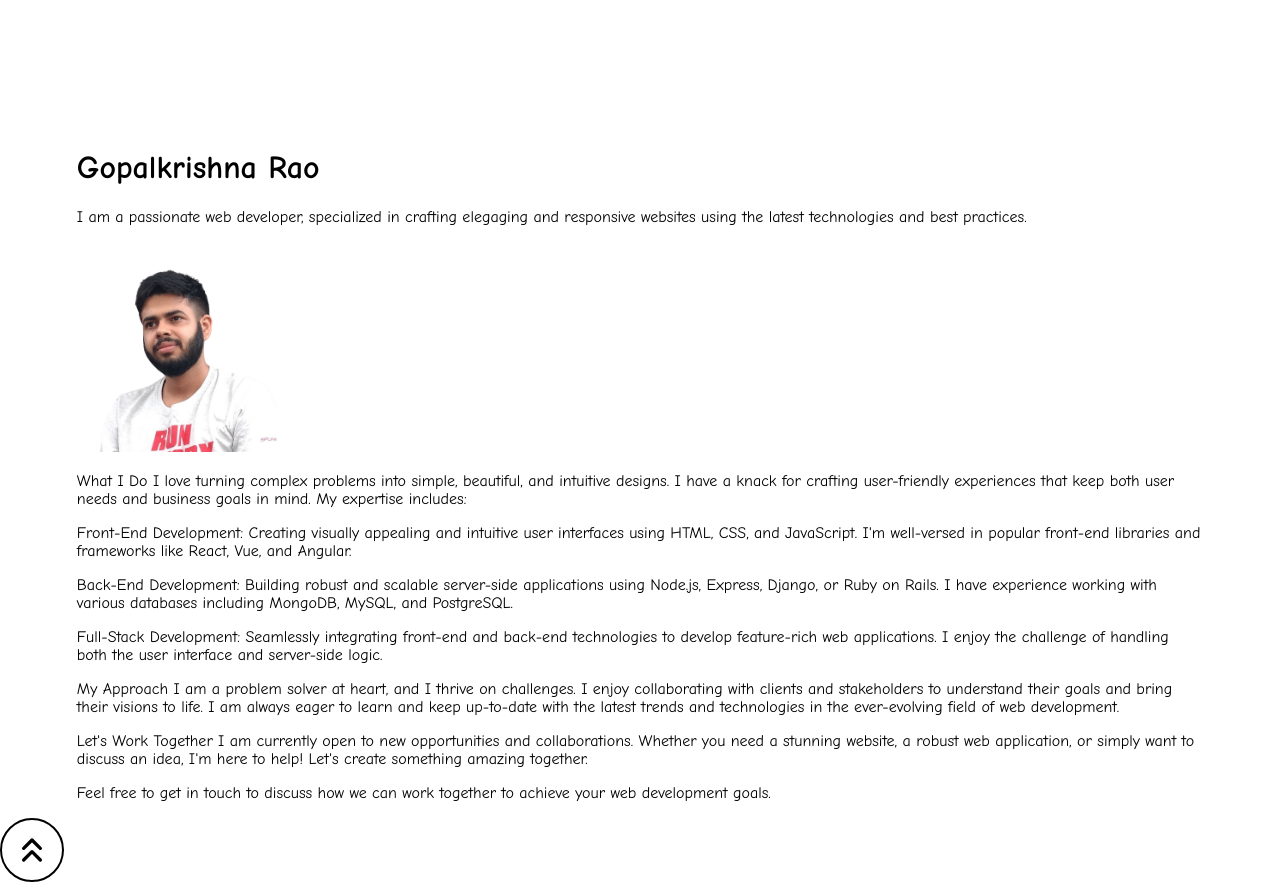
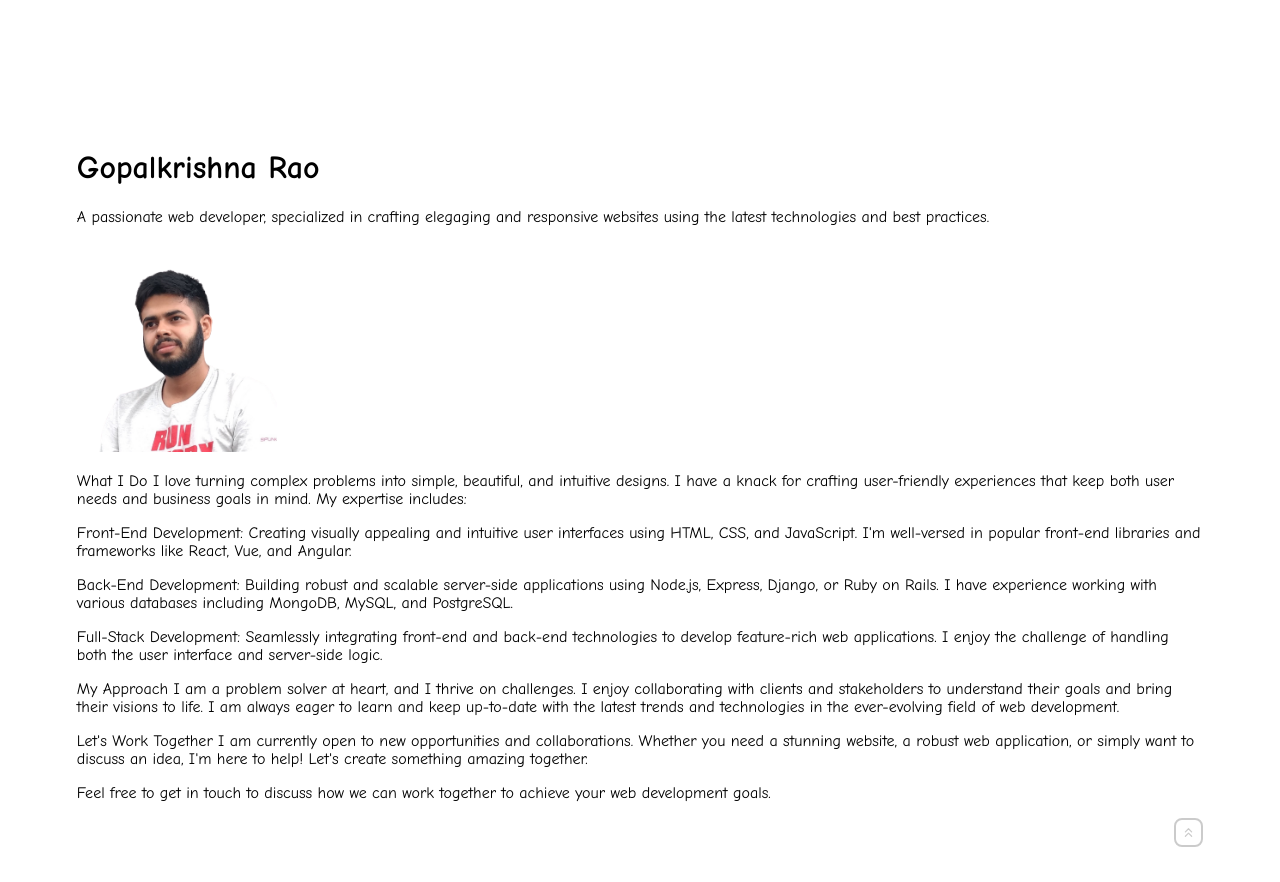
Before and after one commit to GopalkrishaRao/myPortfolio, a React (Create React App) app: page /about in a window 1280 px wide. After the commit the page ends 847 px from the top, so only its background shows below. Built offline with nearby package versions, Linux system fonts and the light colour scheme.

Commit message:
click to Top button

```diff
--- a/src/App.css
+++ b/src/App.css
@@ -7,21 +7,3 @@ a{
     text-decoration: none;
     color: #000;
 }
-
-.move_top{
-    font-size: 40px;
-}
-
-.btn-top{
-    border: 2px solid #000000;
-    border-radius: 50%;
-    height: 60px;
-    width: 60px;
-
-    cursor: pointer;
-
-    display: flex;
-    flex-direction: column;
-    align-items: center;
-    justify-content: center;
-}
--- a/src/App.js
+++ b/src/App.js
@@ -1,7 +1,7 @@
 import './App.css';
 import { Route, Routes } from 'react-router-dom';
 
-import {FiChevronsUp} from 'react-icons/fi'
+
 
 import Navbar from "./components/ui_components/global_components/Navbar/Navbar";
 
@@ -11,12 +11,12 @@ import Projects from './components/pages/projects/Projects';
 import About from './components/pages/about/About';
 import Contact from './components/pages/contact/Contact';
 import Error from './components/pages/services/error/Error';
-import Footer from './components/ui_components/global_components/Footer/Footer';
+import TopBtn from './components/ui_components/global_components/MoveTopBtn/TopBtn';
+// import Footer from './components/ui_components/global_components/Footer/Footer';
 
 function App() {
   return (
     <>
-
     <Navbar/>
     <div className='app'>
     <Routes>
@@ -28,10 +28,7 @@ function App() {
       <Route  path="*" element={<Error/>}/>
     </Routes>
     </div>
-    <div className='btn-top'>
-        <FiChevronsUp className='move_top'/>
-        {/* <p>Top</p> */}
-    </div>
+    <TopBtn/>
     {/* <Footer/> */}
     </>
   );
--- a/src/components/pages/about/About.js
+++ b/src/components/pages/about/About.js
@@ -12,7 +12,7 @@ export default function About() {
           Gopalkrishna Rao
         </h1>
         <p>
-          I am a passionate web developer, specialized in crafting elegaging and responsive websites using the latest technologies and best practices.
+          A passionate web developer, specialized in crafting elegaging and responsive websites using the latest technologies and best practices.
         </p>
       </div>
 
--- /dev/null
+++ b/src/components/ui_components/global_components/MoveTopBtn/TopBtn.js
@@ -0,0 +1,21 @@
+import React from 'react';
+import {FiChevronsUp} from 'react-icons/fi';
+import './topBnt.css'
+
+export default function TopBtn() {
+    function scrollToTop(){
+            window.scrollTo({
+            top: 0,
+            behavior: 'smooth'
+          });
+    }
+  return (
+    <>
+    <div className='btn-to-top'>
+
+        <FiChevronsUp className='btn-top'
+        onClick={scrollToTop}/>
+    </div>
+    </>
+  )
+}
--- /dev/null
+++ b/src/components/ui_components/global_components/MoveTopBtn/topBnt.css
@@ -0,0 +1,24 @@
+.btn-top{
+    border: 2px solid #000000;
+    border-radius: 8px;
+    height: 15px;
+    width: 15px;
+    cursor: pointer;
+    z-index: 1;
+    padding: 5px;
+    opacity: 0.2;
+    transition: 0.3s ease, transform 0.3s ease;
+
+}
+.btn-to-top{
+    display: flex;
+    justify-content: end;
+    margin-right: 6%;
+}
+
+.btn-top:hover {
+    transform: scale(1.1);
+    opacity: 1;
+    color: aliceblue;
+    background: #000000;
+  }
--- a/src/components/ui_components/global_components/Navbar/Navbar.js
+++ b/src/components/ui_components/global_components/Navbar/Navbar.js
@@ -15,7 +15,6 @@ const handleScroll = ()=>{
 
   } else {
     document.getElementById('navbar').style.top = '-250px';
-    // document.getElementById('navbar').style.transition="top 0.4s ease"
   }
   setPrevScrollpos(currentScrollPos);
 };
@@ -29,9 +28,8 @@ window.addEventListener('scroll', handleScroll);
 },[prevScrollpos])
 
 
-
     function openNav() {
-        document.getElementById("mySidenav").style.width = "250px";
+        document.getElementById("mySidenav").style.width = "200px";
         // document.getElementById("main").style.marginRight = "250px";
         document.body.style.backgroundColor = "rgba(0,0,0,0.4)";
       }
@@ -61,16 +59,16 @@ window.addEventListener('scroll', handleScroll);
     <div className='hamberger'>
     <div id="mySidenav" className="sidenav ">
         <span  className="hambergerClose" onClick={closeNav}>
-            <FaTimes/>
+            <FaTimes className='hambergerCloseBtn hambergerMenuIcon'/>
         </span>
-                <Link to={"/"}>Home</Link>
-                <Link to={"/projects"}>Projects</Link>
-                <Link to={"/about"}>About</Link>
-                <Link to={"/contact"}>Contact</Link>
+                <Link to={"/"} onClick={closeNav}>Home</Link>
+                <Link to={"/projects"}onClick={closeNav}>Projects</Link>
+                <Link to={"/about"} onClick={closeNav}>About</Link>
+                <Link to={"/contact"} onClick={closeNav}>Contact</Link>
     </div>
     <div id="main">
         <span  className= 'hambergerOpen' onClick={openNav}>
-            < FaBars/>
+            < FaBars className=' hambergerOpenBtn hambergerMenuIcon'/>
         </span>
     </div>
     </div>
--- a/src/components/ui_components/global_components/Navbar/navbar.css
+++ b/src/components/ui_components/global_components/Navbar/navbar.css
@@ -57,6 +57,20 @@
   color: #ffffff;
 }
 
+.hambergerMenuIcon{
+  cursor: pointer;
+  font-size: 32px;
+}
+
+.hambergerCloseBtn{
+  margin-left: 40px;
+  font-size: 26px;
+}
+
+.hambergerOpenBtn{
+  font-size: 30px;
+
+}
 
 @media screen and (max-width: 768px){
  .hamberger{
@@ -80,11 +94,12 @@
   background-color: #000000;
   overflow-x: hidden;
   transition: 0.5s;
-  padding-top: 20px;
+  padding-top: 40px;
+  /* padding-left: 40px; */
 }
 
 .sidenav a {
-  padding: 8px 8px 8px 32px;
+  padding: 8px 8px 8px 60px;
   text-decoration: none;
   /* font-size: 25px; */
   color: #818181;
@@ -104,6 +119,8 @@
   margin-right: 50px;
 }
 
+
+
 #main {
   transition: margin-right .5s;
   padding: 16px;
```
